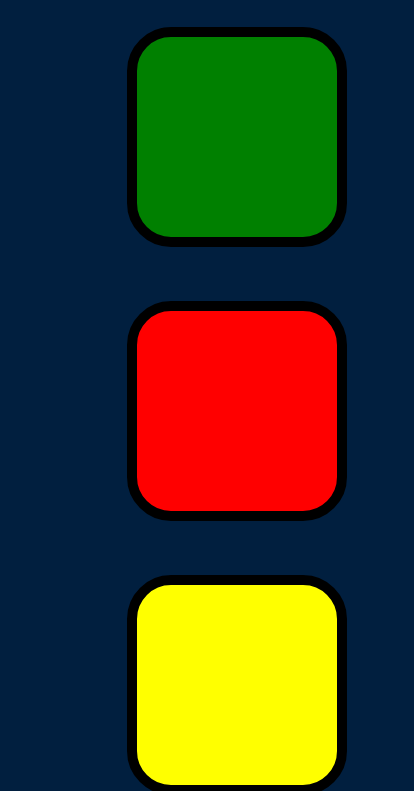
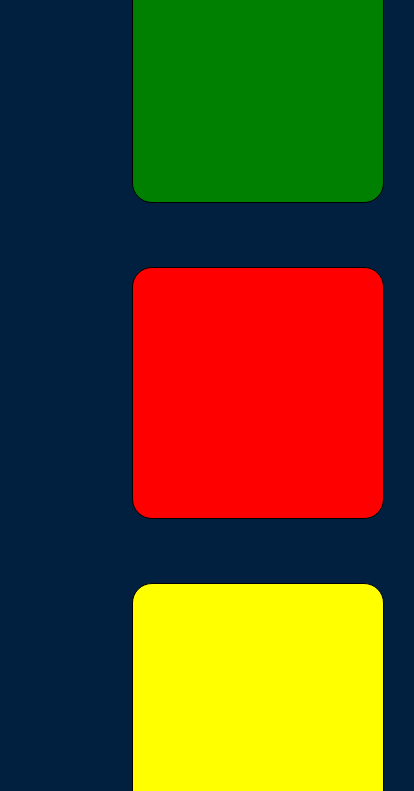
Before and after one commit to harshgor/simon-game, a plain HTML site: page index.html in a window 390 px wide. Shown: the part 227-1018 px from the top of the page, 414 px wide, since content can reach past the window. Drawn offline with nearby package versions, Linux system fonts and the light colour scheme.

Commit message:
Update styles.css

```diff
--- a/styles.css
+++ b/styles.css
@@ -51,3 +51,20 @@ body {
   box-shadow: 0 0 20px white;
   background-color: grey;
 }
+
+@media (max-width:700px) {
+  #level-title {
+    font-size:1.5rem;
+    width:100%;
+    margin: 50px auto;
+  }
+
+  .btn {
+    display: inline-block;
+    height:250px;
+    width:250px;
+    border:1px solid black;
+    border-radius: 20px;
+    margin:30px;
+  }
+}
```
